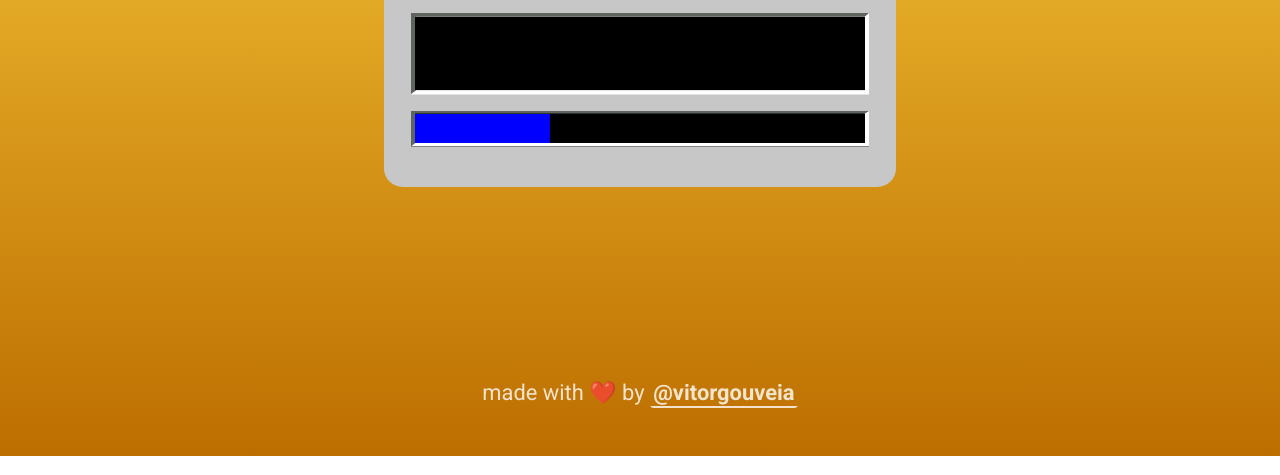
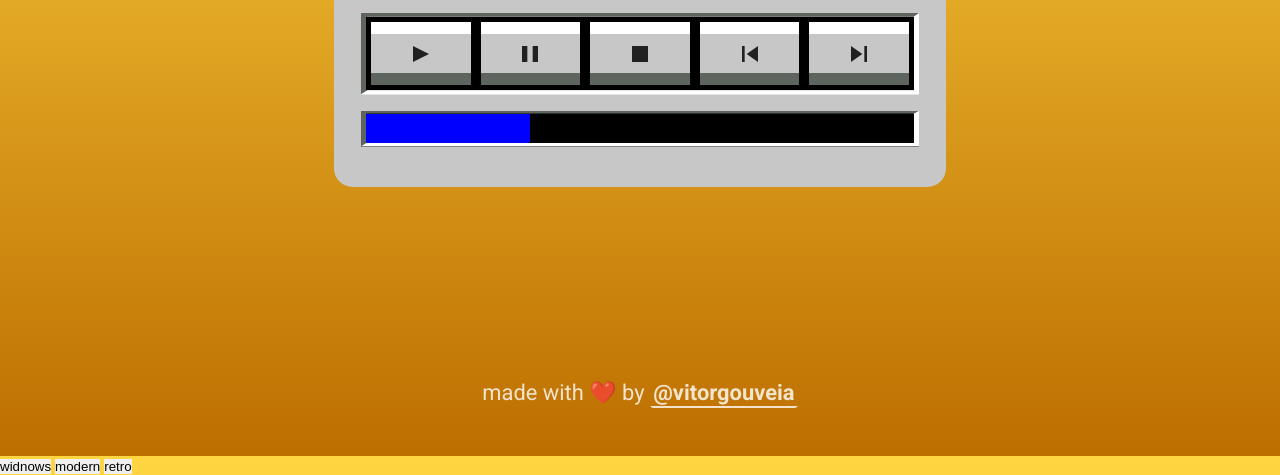
Before and after one commit to VitorGouveia/Rhythm, a website with bundled scripts: page index.html in a window 1280 px wide. Shown: the part 344-819 px from the top of the page. Built offline with nearby package versions, Linux system fonts and the light colour scheme.

Commit message:
aadd windows95 player buttons

```diff
--- a/index.html
+++ b/index.html
@@ -56,7 +56,25 @@
 
       <section class="buttons">
         <div class="content">
+          <button class="play">
+            <img src="./assets/web/buttons/play.svg" alt="Play Button Image">
+          </button>
 
+          <button class="pause">
+            <img src="./assets/web/buttons/pause.svg" alt="Pause Button Image">
+          </button>
+
+          <button class="stop">
+            <img src="./assets/web/buttons/stop.svg" alt="Stop Button Image">
+          </button>
+
+          <button class="previous">
+            <img src="./assets/web/buttons/previous.svg" alt="Previous Button Image">
+          </button>
+
+          <button class="next">
+            <img src="./assets/web/buttons/next.svg" alt="Next Button Image">
+          </button>
         </div>
         <div class="background"></div>
       </section>
@@ -85,5 +103,11 @@
       </h6>
     </section>
   </main>
+
+  <div class="theme-switcher-button">
+    <button class="windows-95-button">widnows</button>
+    <button class="modern-button">modern</button>
+    <button class="retro-button">retro</button>
+  </div>
 </body>
 </html>
--- a/src/sass/components/players/_windows95.scss
+++ b/src/sass/components/players/_windows95.scss
@@ -1,7 +1,7 @@
 @import '../../mixins';
 
 .windows-95-player {
-  max-width: 512px;
+  max-width: 612px;
   max-height: 326px;
 
   /* 54px */
@@ -96,12 +96,12 @@
         align-items: baseline;
         justify-content: space-between;
 
-        column-gap: 0.4rem;
+        column-gap: 0.6rem;
 
         .bar {
           cursor: pointer;
 
-          padding: 0.6rem 0.2rem;
+          padding: useClamp(22) useClamp(12);
           background: var(--color-windows95-blue-100);
 
           transition: background 300ms, padding 300ms;
@@ -110,7 +110,7 @@
           &:focus {
             background: var(--color-windows95-blue-50);
 
-            padding: 0.8rem 0.2rem;
+            padding: useClamp(26) useClamp(12);
           }
         }
       }
@@ -176,13 +176,69 @@
 
       background: var(--color-windows95-gray-500);
 
-      padding: useClamp(32);
+      display: grid;
+      grid-template-columns: repeat(5, 1fr);
 
-      display: flex;
-      flex-direction: row;
+      button {
+        display: flex;
+        align-items: center;
+        justify-content: center;
 
-      align-items: flex-start;
-      justify-content: space-between;
+        padding: useClamp(12) 0;
+
+        background: var(--color-windows95-gray-200);
+        border: 5px solid var(--color-windows95-gray-500);
+
+        img {
+          width: 16px;
+          height: auto;
+        }
+
+        position: relative;
+        overflow: hidden;
+
+        &::before {
+          content: '';
+          width: 100vw;
+
+          position: absolute;
+          top: 0;
+
+          padding: useClamp(8);
+
+          background: var(--color-windows95-gray-100);
+        }
+
+        &::after {
+          content: '';
+          width: 100vw;
+
+          position: absolute;
+          bottom: 0;
+
+          padding: useClamp(8);
+
+          background: var(--color-windows95-gray-300);
+        }
+
+        &:hover,
+        &:focus {
+          cursor: pointer;
+
+          &::before,
+          &::after {
+            display: none;
+          }
+
+          background: linear-gradient(
+            to bottom,
+            hsl(200, 3%, 18%),
+            hsl(210, 2%, 25%)
+          );
+
+          box-shadow: inset 0px 2.68313px 4.02469px rgba(0, 0, 0, 0.5);
+        }
+      }
     }
 
     .background {
```
Also changed, not shown: assets/web/buttons/next.svg (added), assets/web/buttons/pause.svg (added), assets/web/buttons/play.svg (added), assets/web/buttons/previous.svg (added), assets/web/buttons/stop.svg (added), dist/css/index.css.
